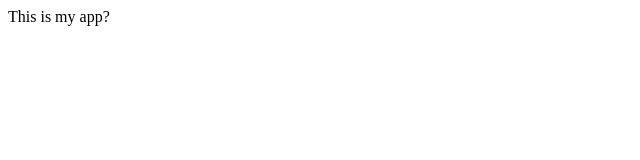
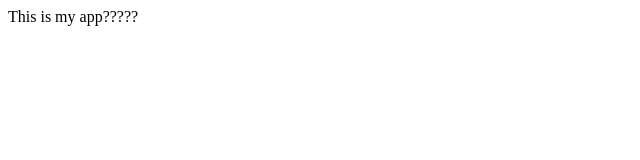
Before and after one commit to georgechis99/testRepository, a plain HTML site: page index.html in a window 1280 px wide. Shown: the full height of the page, 0-640 px from the left. Drawn offline with Linux system fonts and the light colour scheme.

Commit message:
Third commit

```diff
--- a/index.html
+++ b/index.html
@@ -3,6 +3,6 @@
         <title>My App</title>
     </head>
     <body>
-        This is my app?
+        This is my app?????
     </body>
 </html>
```
